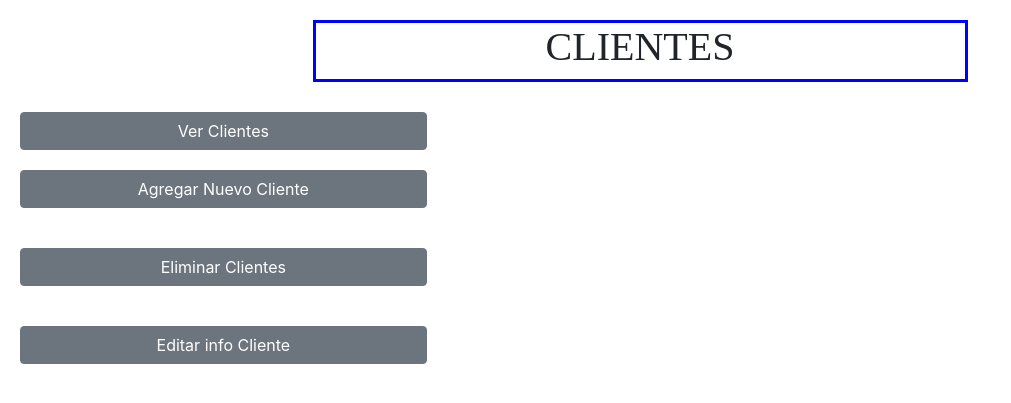
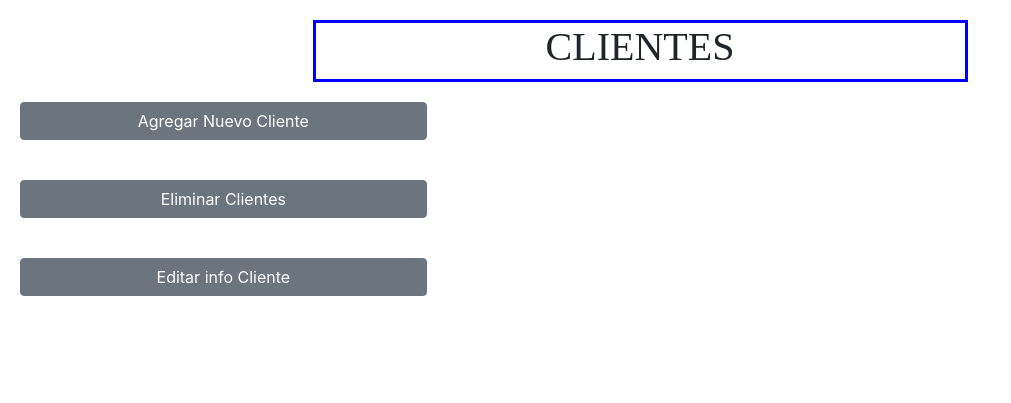
Before and after one commit to cuentapruebagit/proyectogrupo, a PHP site: page /view/clientes_view.php in a window 1280 px wide. Shown: the top 403 px of the page, without its empty margins (0-1011 px from the left). Run offline with PHP 8.4, Linux system fonts and the light colour scheme.

Commit message:
Se crea vista de clientes

```diff
--- a/view/clientes_view.php
+++ b/view/clientes_view.php
@@ -21,7 +21,7 @@
 		</div>
 		<div class="row" >
 			<div class="col-md-4 col-xs-12" style="text-align: left" >
-				<button style="width: 100%; margin-top: 30px; margin-left: 20px;" type="button" class="btn btn-secondary">Ver Clientes</button>
+				<!--<button style="width: 100%; margin-top: 30px; margin-left: 20px;" type="button" class="btn btn-secondary">Ver Clientes</button>-->
 				<button style="width: 100%; margin: 20px;" type="button" class="btn btn-secondary">Agregar Nuevo Cliente</button>
 				<button style="width: 100%; margin: 20px;" type="button" class="btn btn-secondary">Eliminar Clientes</button>
 				<button style="width: 100%; margin: 20px;" type="button" class="btn btn-secondary">Editar info Cliente</button>
```
